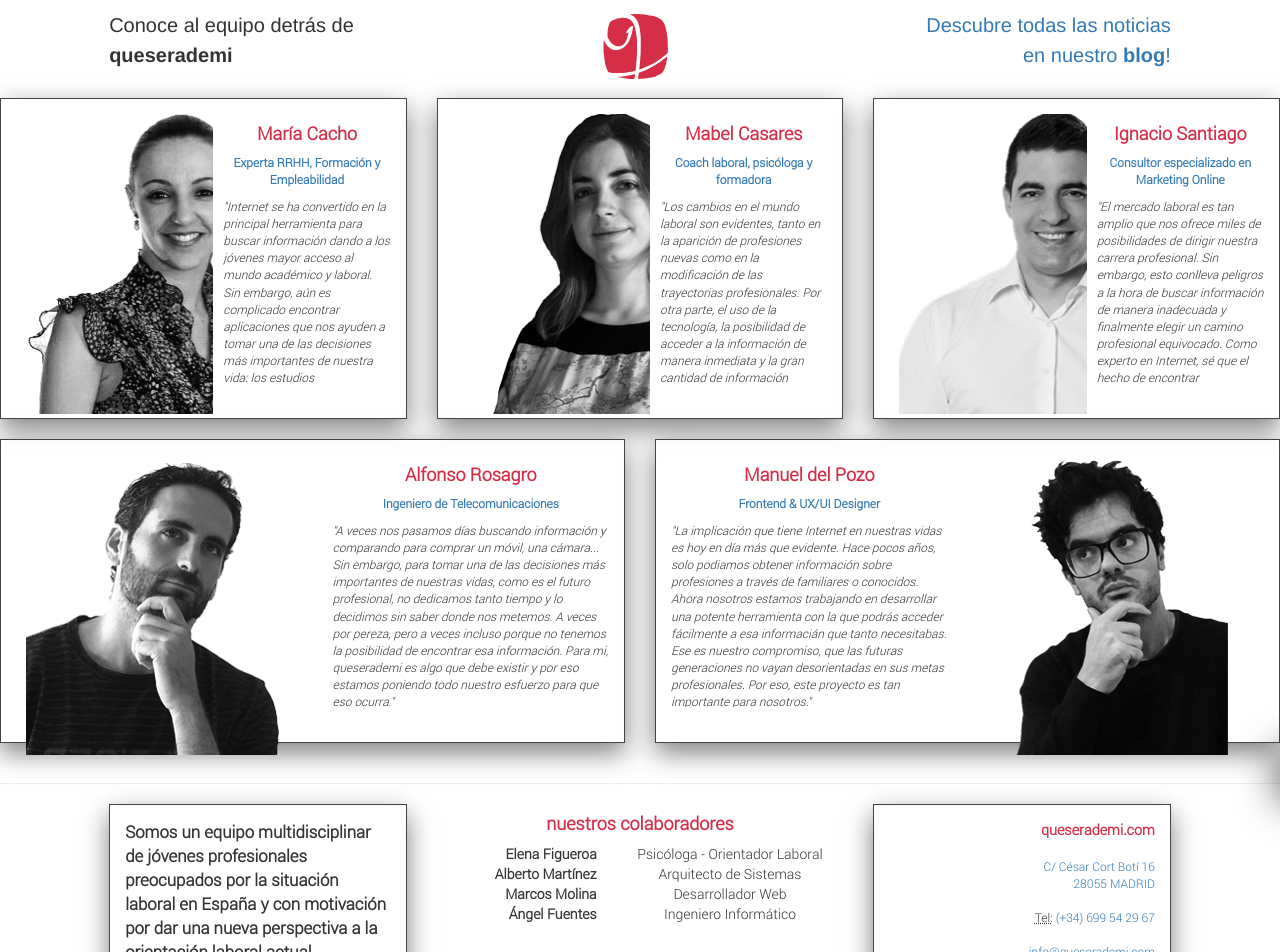
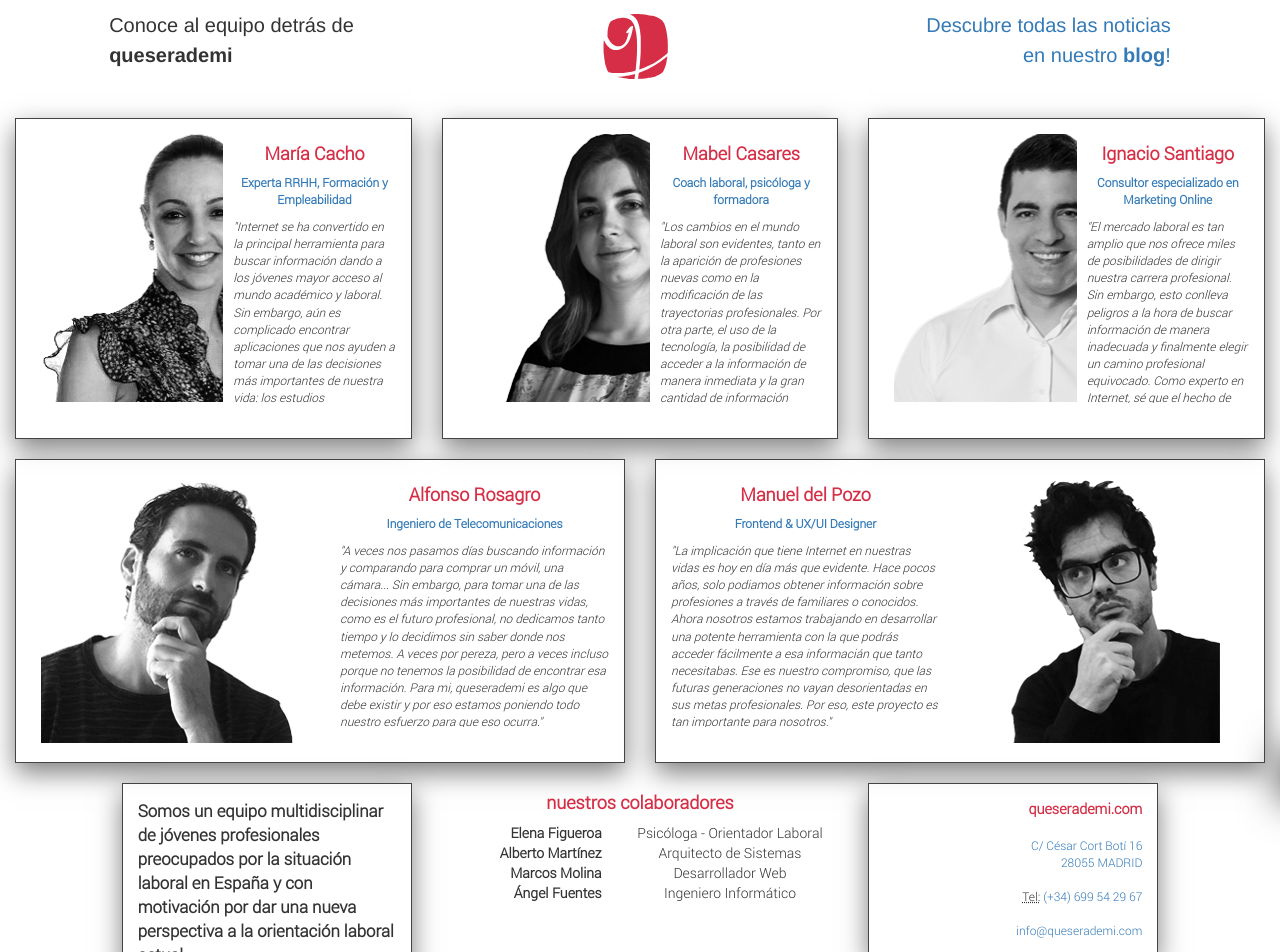
Before and after one commit to manueldelpozo/queserademi.com, an Angular app in the folder qsdm-app/: page /quienessomos in a window 1280 px wide. Shown: the top 952 px of the page. Built offline with nearby package versions, Linux system fonts and the light colour scheme.

Commit message:
fix: scroll bar style and sprite height

```diff
--- a/qsdm-app/src/app/app.component.css
+++ b/qsdm-app/src/app/app.component.css
@@ -18,15 +18,15 @@
   	font-weight: normal;
 }
 
-::-webkit-scrollbar {
+:host ::ng-deep ::-webkit-scrollbar {
     width: 4px;
 }
 
-::-webkit-scrollbar-track {
+:host ::ng-deep ::-webkit-scrollbar-track {
     border-radius: 4px;
 }
 
-::-webkit-scrollbar-thumb {
+:host ::ng-deep ::-webkit-scrollbar-thumb {
     border-radius: 4px;
     background-color: #337ab7;
 }
--- a/qsdm-app/src/app/qsdm-quienes-somos/qsdm-quienes-somos.component.css
+++ b/qsdm-app/src/app/qsdm-quienes-somos/qsdm-quienes-somos.component.css
@@ -4,7 +4,7 @@
 
 .sprite {
 	background:url(assets/images/sprite.png) no-repeat;
-	height: 300px;
+	height: 268px;
 	background-position-x: 0;
 	margin: 0 10px;
 }
--- a/qsdm-app/src/app/qsdm-quienes-somos/qsdm-quienes-somos.component.html
+++ b/qsdm-app/src/app/qsdm-quienes-somos/qsdm-quienes-somos.component.html
@@ -1,4 +1,4 @@
-<div class="row">
+<div class="">
   <div class="col-md-4 col-sm-12">
     <div class="caja">
         <div class="sprite col-md-6 col-sm-6 col-xs-6" id="sprite-maria"></div>
@@ -81,7 +81,7 @@
   </div>
 </div>
 <hr>
-<div class="row">
+<div class="">
   <div class="col-md-3 col-md-offset-1" >
     <p class="caja">
       <strong style="font-size: 1.2em">
```
